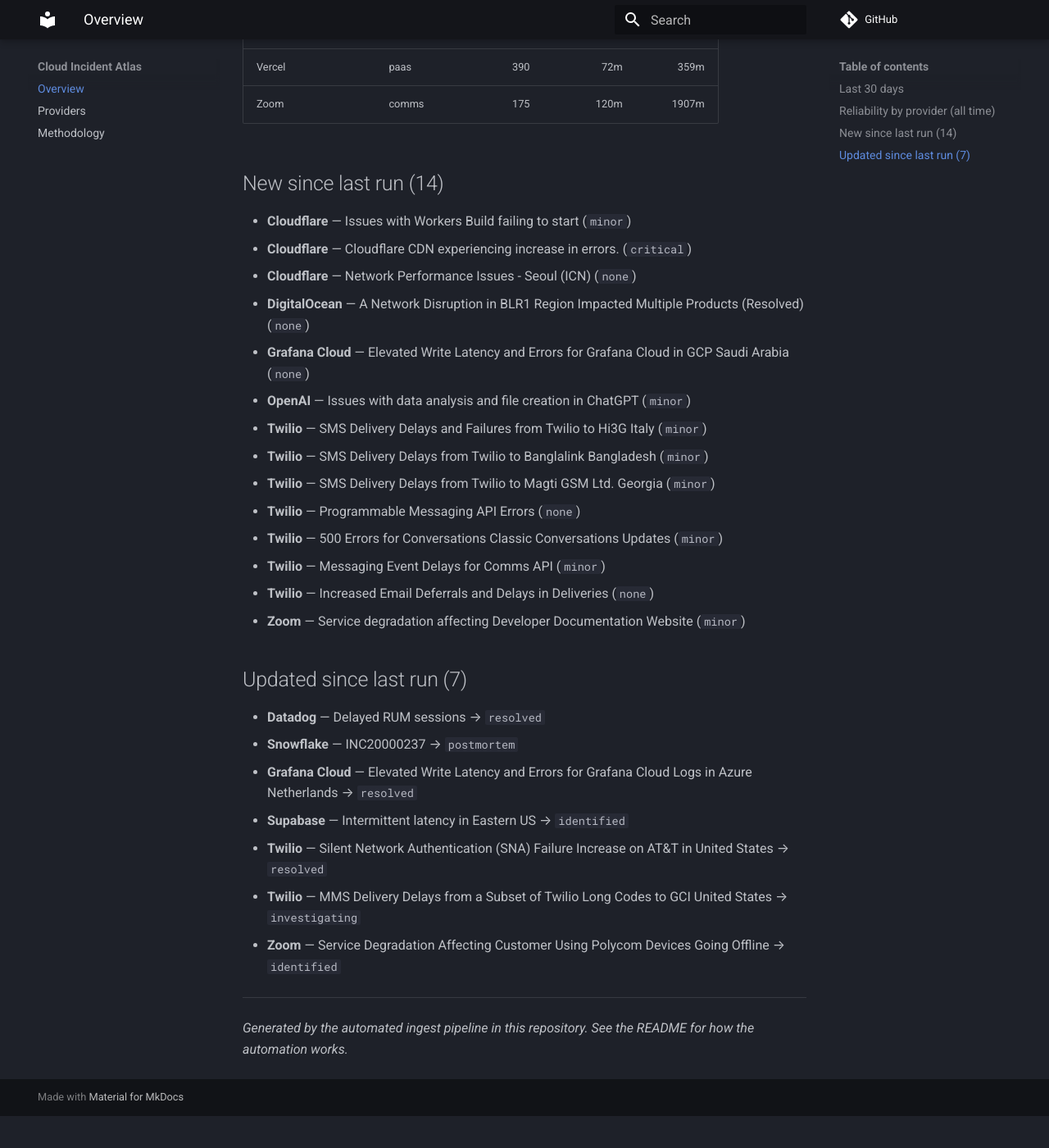
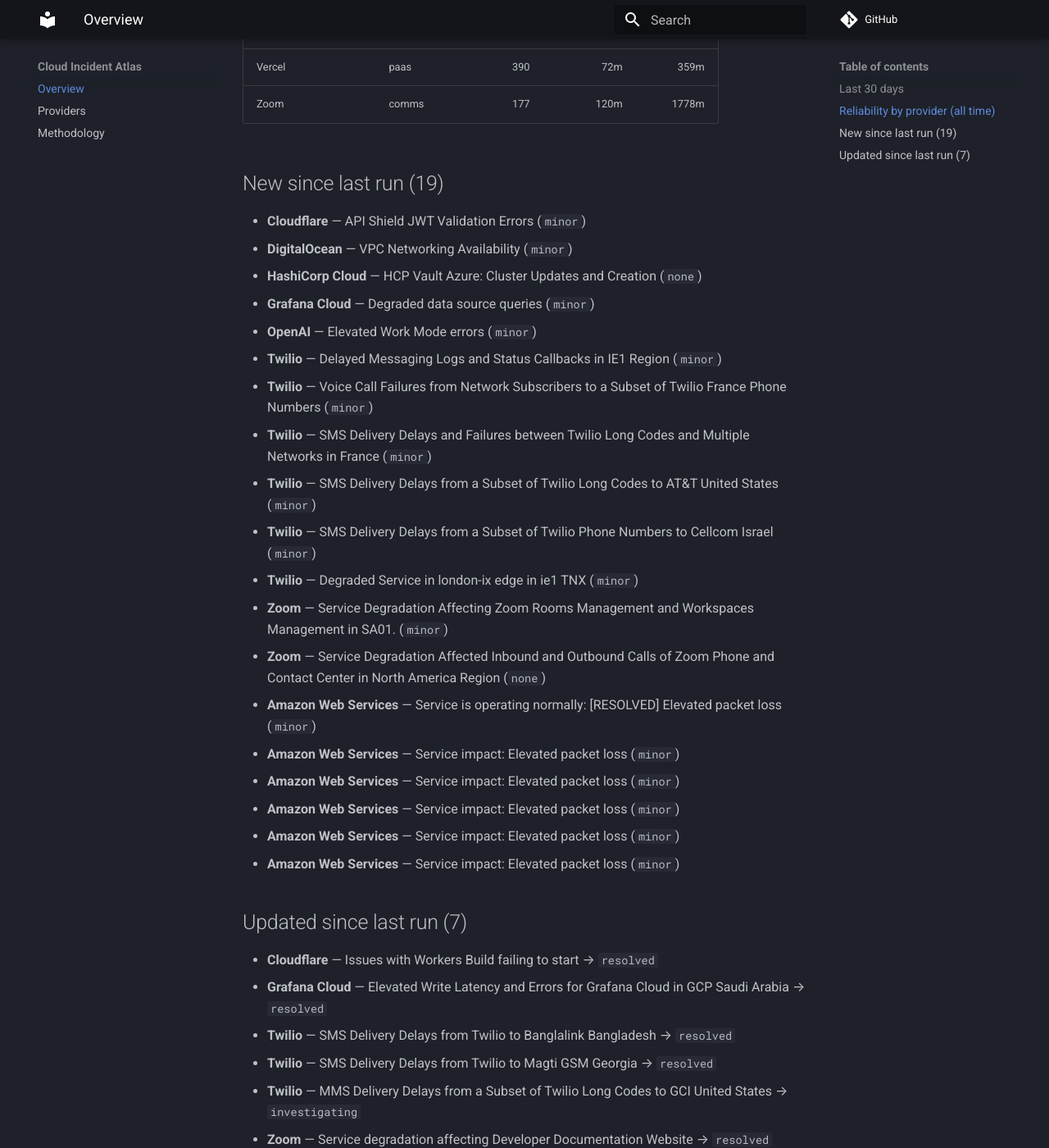
Before and after one commit to ayushgupta07xx/cloud-incident-atlas, an MkDocs documentation site: the page built from docs/index.md, in a window 1280 px wide and 1400 px high, scrolled down 1479 px. Shown: the whole window at 82% size. Built offline with MkDocs 1.6.1 and Material for MkDocs 9.7.7, drawn with Linux system fonts in a browser that asks for light colours; comment, search, counter and statistics services are not loaded; before the commit the page ends 2840 px from its top, so only the background shows below that; some of the changed text lies outside the part shown.

Commit message:
docs: refresh digest and charts
Regenerated from the corpus by the ingest pipeline.

Run: https://github.com/ayushgupta07xx/cloud-incident-atlas/actions/runs/37304144229

Co-authored-by: github-actions[bot] <41898282+github-actions[bot]@users.noreply.github.com>

```diff
--- a/docs/index.md
+++ b/docs/index.md
@@ -1,67 +1,72 @@
 # Cloud Incident Atlas
 
-Cross-vendor incident data for 25 providers. Corpus: **23,306 incidents**. Updated 2026-10-03.
+Cross-vendor incident data for 25 providers. Corpus: **23,325 incidents**. Updated 2026-10-05.
 
 ## Last 30 days
 
-- Incidents recorded: **473**
-- Major or worse: **55**
+- Incidents recorded: **452**
+- Major or worse: **51**
 
 ## Reliability by provider (all time)
 
 | Provider | Category | Incidents | Median MTTR | p90 MTTR |
 | --- | --- | ---: | ---: | ---: |
 | Atlassian | devtools | 39 | 120m | 2244m |
-| Amazon Web Services | cloud | 73 | — | — |
+| Amazon Web Services | cloud | 79 | — | — |
 | Microsoft Azure | cloud | 1 | — | — |
 | CircleCI | devtools | 313 | 69m | 481m |
-| Cloudflare | cdn | 6736 | 239m | 498m |
+| Cloudflare | cdn | 6737 | 239m | 500m |
 | Confluent Cloud | data | 261 | 195m | 1640m |
 | Datadog | observability | 127 | 73m | 226m |
-| DigitalOcean | cloud | 507 | 145m | 572m |
+| DigitalOcean | cloud | 508 | 145m | 572m |
 | Discord | comms | 224 | 56m | 292m |
 | Elastic Cloud | observability | 258 | 191m | 1579m |
 | Google Cloud Platform | cloud | 6 | 444m | — |
 | GitHub | devtools | 630 | 67m | 288m |
-| Grafana Cloud | observability | 766 | 90m | 1136m |
-| HashiCorp Cloud | devtools | 38 | 178m | 1488m |
+| Grafana Cloud | observability | 767 | 90m | 1135m |
+| HashiCorp Cloud | devtools | 39 | 178m | 1488m |
 | MongoDB Atlas | data | 276 | 120m | 1412m |
 | Netlify | paas | 222 | 38m | 195m |
 | New Relic | observability | 108 | 63m | 311m |
 | npm | devtools | 64 | 105m | 349m |
-| OpenAI | ai | 88 | 100m | 614m |
+| OpenAI | ai | 89 | 100m | 614m |
 | Sentry | observability | 341 | 86m | 363m |
 | Snowflake | data | 202 | 118m | 593m |
 | Supabase | paas | 411 | 152m | 1150m |
-| Twilio | comms | 11050 | 270m | 1095m |
+| Twilio | comms | 11056 | 270m | 1095m |
 | Vercel | paas | 390 | 72m | 359m |
-| Zoom | comms | 175 | 120m | 1907m |
+| Zoom | comms | 177 | 120m | 1778m |
 
-## New since last run (14)
+## New since last run (19)
 
-- **Cloudflare** — Issues with Workers Build failing to start (`minor`)
-- **Cloudflare** — Cloudflare CDN experiencing increase in errors. (`critical`)
-- **Cloudflare** — Network Performance Issues - Seoul (ICN) (`none`)
-- **DigitalOcean** — A Network Disruption in BLR1 Region Impacted Multiple Products (Resolved) (`none`)
-- **Grafana Cloud** — Elevated Write Latency and Errors for Grafana Cloud in GCP Saudi Arabia (`none`)
-- **OpenAI** — Issues with data analysis and file creation in ChatGPT (`minor`)
-- **Twilio** — SMS Delivery Delays and Failures from Twilio to Hi3G Italy (`minor`)
-- **Twilio** — SMS Delivery Delays from Twilio to Banglalink Bangladesh (`minor`)
-- **Twilio** — SMS Delivery Delays from Twilio to Magti GSM Ltd. Georgia (`minor`)
-- **Twilio** — Programmable Messaging API Errors (`none`)
-- **Twilio** — 500 Errors for Conversations Classic Conversations Updates (`minor`)
-- **Twilio** — Messaging Event Delays for Comms API (`minor`)
-- **Twilio** — Increased Email Deferrals and Delays in Deliveries (`none`)
-- **Zoom** — Service degradation affecting Developer Documentation Website (`minor`)
+- **Cloudflare** — API Shield JWT Validation Errors (`minor`)
+- **DigitalOcean** — VPC Networking Availability (`minor`)
+- **HashiCorp Cloud** — HCP Vault Azure: Cluster Updates and Creation (`none`)
+- **Grafana Cloud** — Degraded data source queries (`minor`)
+- **OpenAI** — Elevated Work Mode errors (`minor`)
+- **Twilio** — Delayed Messaging Logs and Status Callbacks in IE1 Region (`minor`)
+- **Twilio** — Voice Call Failures from Network Subscribers to a Subset of Twilio France Phone Numbers (`minor`)
+- **Twilio** — SMS Delivery Delays and Failures between Twilio Long Codes and Multiple Networks in France (`minor`)
+- **Twilio** — SMS Delivery Delays from a Subset of Twilio Long Codes to AT&T United States (`minor`)
+- **Twilio** — SMS Delivery Delays from a Subset of Twilio Phone Numbers to Cellcom Israel (`minor`)
+- **Twilio** — Degraded Service in london-ix edge in ie1 TNX (`minor`)
+- **Zoom** — Service Degradation Affecting Zoom Rooms Management and Workspaces Management in SA01. (`minor`)
+- **Zoom** — Service Degradation Affected Inbound and Outbound Calls of Zoom Phone and Contact Center in North America Region (`none`)
+- **Amazon Web Services** — Service is operating normally: [RESOLVED] Elevated packet loss (`minor`)
+- **Amazon Web Services** — Service impact: Elevated packet loss (`minor`)
+- **Amazon Web Services** — Service impact: Elevated packet loss (`minor`)
+- **Amazon Web Services** — Service impact: Elevated packet loss (`minor`)
+- **Amazon Web Services** — Service impact: Elevated packet loss (`minor`)
+- **Amazon Web Services** — Service impact: Elevated packet loss (`minor`)
 
 ## Updated since last run (7)
 
-- **Datadog** — Delayed RUM sessions → `resolved`
-- **Snowflake** — INC20000237 → `postmortem`
-- **Grafana Cloud** — Elevated Write Latency and Errors for Grafana Cloud Logs in Azure Netherlands → `resolved`
-- **Supabase** — Intermittent latency in Eastern US → `identified`
-- **Twilio** — Silent Network Authentication (SNA) Failure Increase on AT&T in United States → `resolved`
+- **Cloudflare** — Issues with Workers Build failing to start → `resolved`
+- **Grafana Cloud** — Elevated Write Latency and Errors for Grafana Cloud in GCP Saudi Arabia → `resolved`
+- **Twilio** — SMS Delivery Delays from Twilio to Banglalink Bangladesh → `resolved`
+- **Twilio** — SMS Delivery Delays from Twilio to Magti GSM Georgia → `resolved`
 - **Twilio** — MMS Delivery Delays from a Subset of Twilio Long Codes to GCI United States → `investigating`
+- **Zoom** — Service degradation affecting Developer Documentation Website → `resolved`
 - **Zoom** — Service Degradation Affecting Customer Using Polycom Devices Going Offline → `identified`
 
 ---
```
Also changed, not shown: README.md (+4 -9 lines), docs/providers.md (+14 -14 lines), docs/img/mttr.svg, docs/img/timeline.svg.
